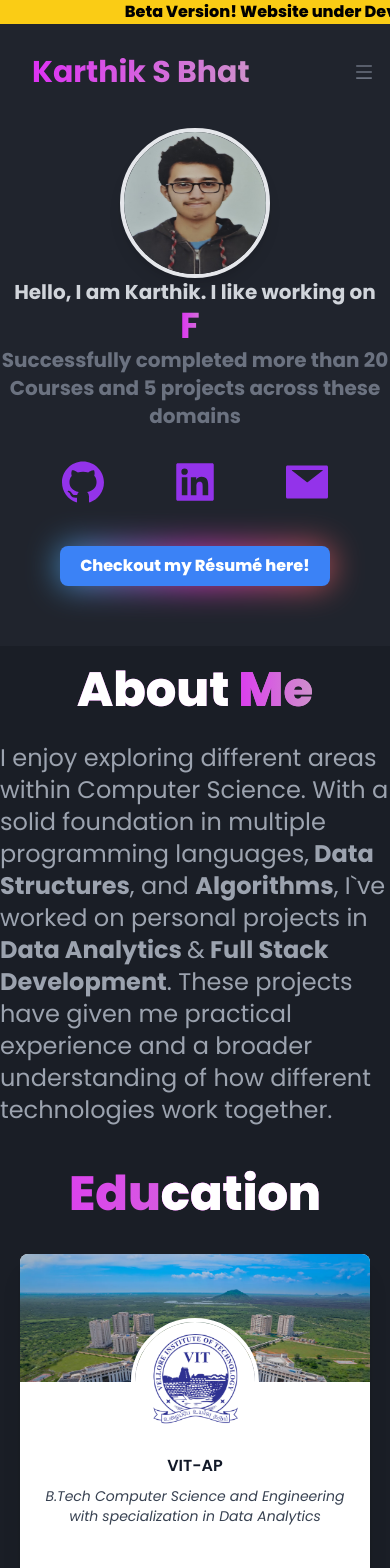
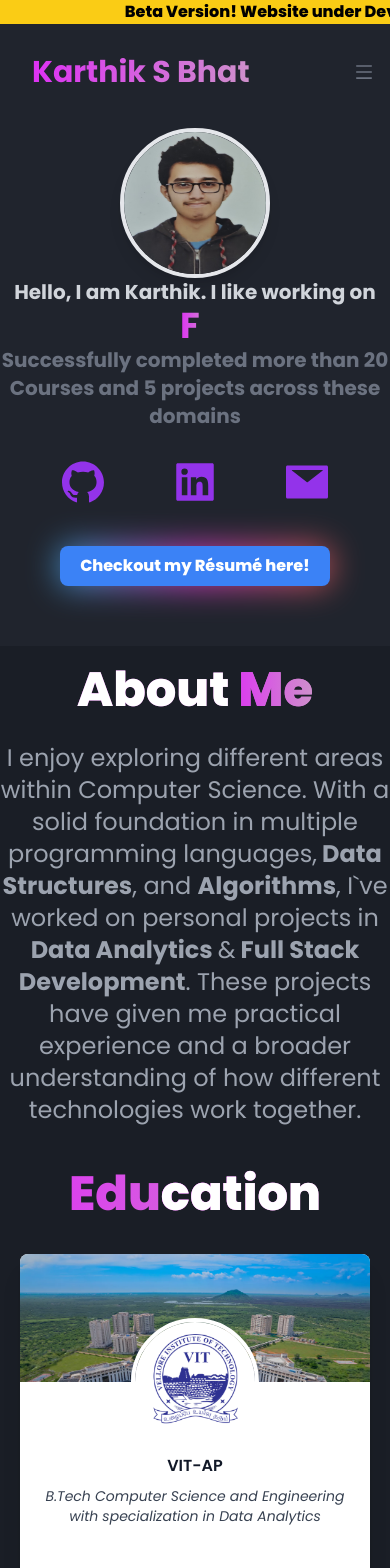
Before and after one commit to karthik-bha/portfolio, a React (Vite) app: page / in a window 390 px wide. Shown: the top 1568 px of the page. Built offline with nearby package versions, Linux system fonts and the light colour scheme; a web font is replaced by a local one.

Commit message:
Updated styling

```diff
--- a/src/components/About.jsx
+++ b/src/components/About.jsx
@@ -9,7 +9,7 @@ const About = () => {
       <div className=' text-white max-w-[1200px]  py-5 items-center justify-center '>
         <h3 className='text-5xl text-white mx-auto text-center sm:text-center lg:text-left'>About<span className='primary-text text-5xl' >  Me </span></h3>
         <div className='py-3'>
-          <p className="text-gray-400 text-1xl font-normal text-left sm:text-1xl font lg:text-left text-2xl py-4">
+          <p className="text-gray-400 text-1xl font-normal text-center sm:text-1xl font lg:text-left text-2xl py-4">
 
             I enjoy exploring different areas within Computer Science. With a solid foundation in multiple programming languages,
             <b> Data Structures</b>, and <b> Algorithms</b>, I`ve worked on personal projects in <b>Data Analytics </b>
--- a/src/components/Projects.jsx
+++ b/src/components/Projects.jsx
@@ -26,7 +26,7 @@ const Projects = () => {
                 </div>
                 <div className='flex  items-center justify-center'>
                     <button className="more-primary-color w-[250px] h-auto text-black rounded-lg py-4 px-6 transform ease-in-out duration-150 hover:scale-105 hover:[#3474eb] hover:text-white focus:outline-none focus:ring-2 focus:ring-[#3474eb]">
-                        More Projects &rarr;
+                       <a href="https://github.com/karthik-bha?tab=repositories"> More Projects &rarr;</a>
                     </button>
 
                 </div>
```
